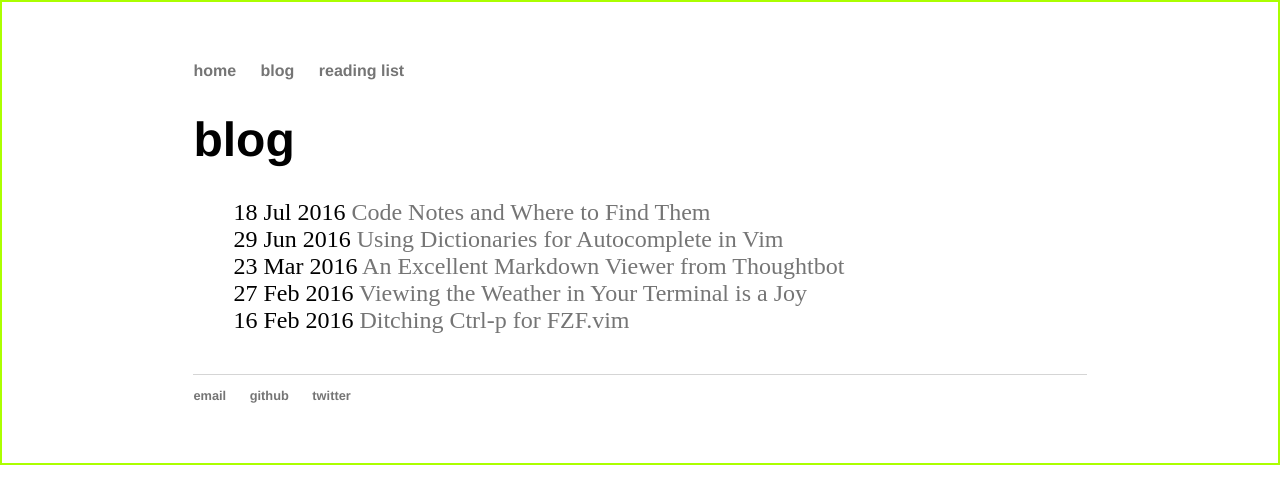
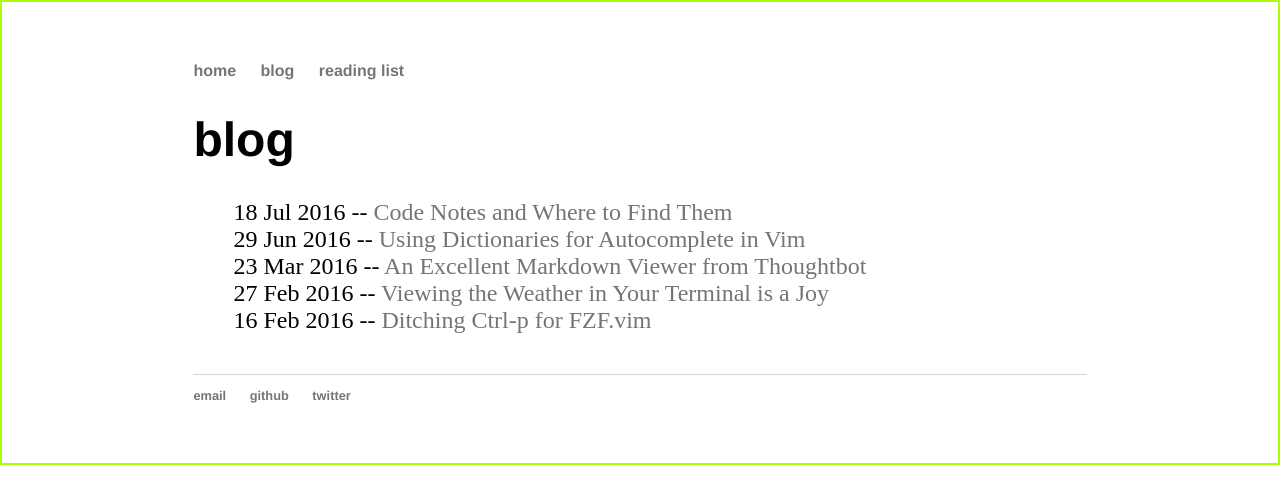
Before and after one commit to devinrm/devinrm.github.io, a Jekyll site: the page built from blog/index.html, in a window 1280 px wide. Shown: the top 504 px of the page. Built offline with Jekyll 4.4.1, drawn with Linux system fonts in a browser that asks for light colours.

Commit message:
Another stab

```diff
--- a/blog/index.html
+++ b/blog/index.html
@@ -7,7 +7,7 @@
 
   {% for post in site.posts %}
     <li>
-      <span>{{ post.date | date_to_string }}</span>
+      <span>{{ post.date | date_to_string }}</span> --
       <a href="{{ post.url }}" title="{{ post.title }}">{{ post.title }}</a>
     </li>
   {% endfor %}
```
